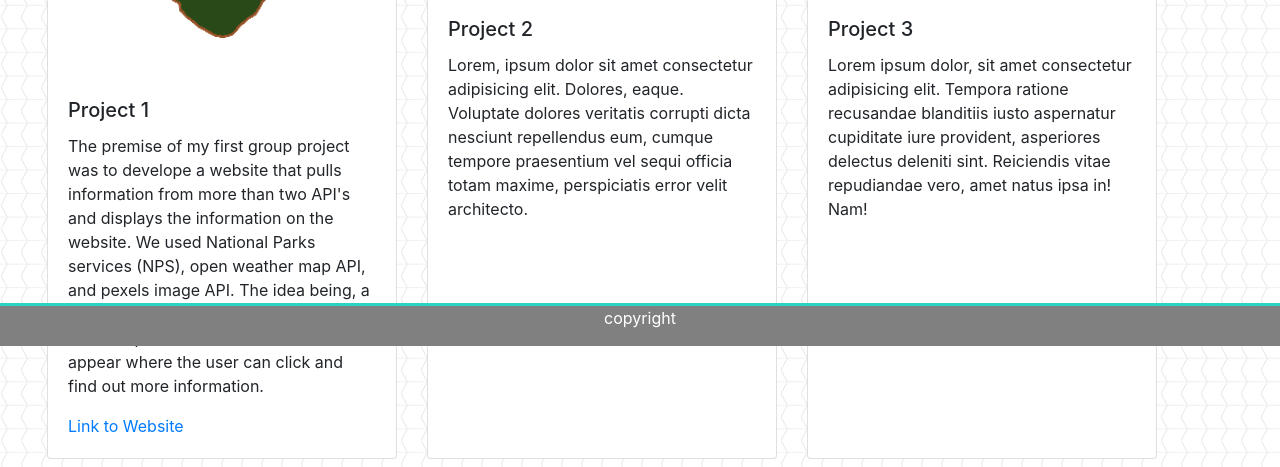
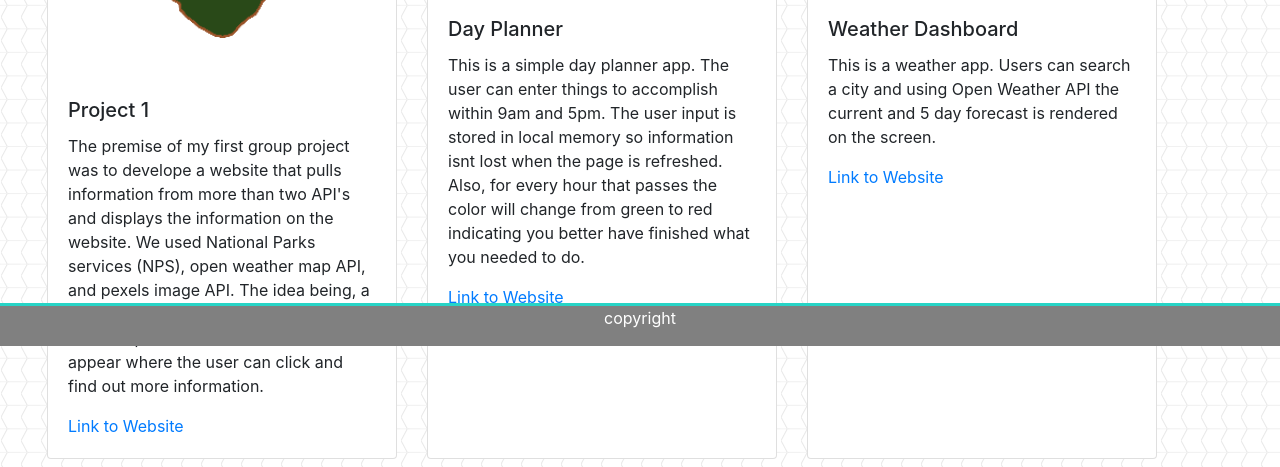
Before and after one commit to gkdv/portfolio.1, a plain HTML site: page portfolio.html in a window 1280 px wide. Shown: the part 454-921 px from the top of the page. Drawn offline with nearby package versions, Linux system fonts and the light colour scheme.

Commit message:
added two projects to portfolio, day planner and weather app

```diff
--- a/portfolio.html
+++ b/portfolio.html
@@ -45,9 +45,12 @@
                     <img id="nps-img" src="images/npsLogo.png" class="card-img-top" alt="...">
                     <div class="card-body">
                         <h5 class="card-title">Project 1</h5>
-                        <p class="card-text">The premise of my first group project was to develope a website that pulls information
-                            from more than two API's and displays the information on the website. We used National Parks services (NPS),
-                            open weather map API, and pexels image API. The idea being, a user can pick a state and a list of National
+                        <p class="card-text">The premise of my first group project was to develope a website that pulls
+                            information
+                            from more than two API's and displays the information on the website. We used National Parks
+                            services (NPS),
+                            open weather map API, and pexels image API. The idea being, a user can pick a state and a
+                            list of National
                             parks and monuments will appear where the user can click and find out more information.
                         </p>
                         <a href="https://talberg.github.io/Project-1/">Link to Website</a>
@@ -58,10 +61,16 @@
                 <div class="card h-100">
                     <img src="https://picsum.photos/200" class="card-img-top" alt="...">
                     <div class="card-body">
-                        <h5 class="card-title">Project 2</h5>
-                        <p class="card-text">Lorem, ipsum dolor sit amet consectetur adipisicing elit. Dolores, eaque.
-                            Voluptate dolores veritatis corrupti dicta nesciunt repellendus eum, cumque tempore
-                            praesentium vel sequi officia totam maxime, perspiciatis error velit architecto.</p>
+                        <h5 class="card-title">Day Planner</h5>
+                        <p class="card-text">This is a simple day planner app. The user can enter things to accomplish
+                            within
+                            9am and 5pm. The user input is stored in local memory so information isnt lost when the page
+                            is refreshed.
+                            Also, for every hour that passes the color will change from green to red indicating you
+                            better have
+                            finished what you needed to do.
+                        </p>
+                        <a href="https://gkdv.github.io/day-planner/">Link to Website</a>
                     </div>
                 </div>
             </div>
@@ -69,10 +78,11 @@
                 <div class="card h-100">
                     <img src="https://picsum.photos/200" class="card-img-top" alt="...">
                     <div class="card-body">
-                        <h5 class="card-title">Project 3</h5>
-                        <p class="card-text">Lorem ipsum dolor, sit amet consectetur adipisicing elit. Tempora ratione
-                            recusandae blanditiis iusto aspernatur cupiditate iure provident, asperiores delectus
-                            deleniti sint. Reiciendis vitae repudiandae vero, amet natus ipsa in! Nam!</p>
+                        <h5 class="card-title">Weather Dashboard</h5>
+                        <p class="card-text">This is a weather app. Users can search a city and using Open Weather API
+                            the current and 5 day forecast is rendered on the screen.
+                        </p>
+                        <a href="https://gkdv.github.io/weather-dashboard/d">Link to Website</a>
                     </div>
                 </div>
             </div>
```
